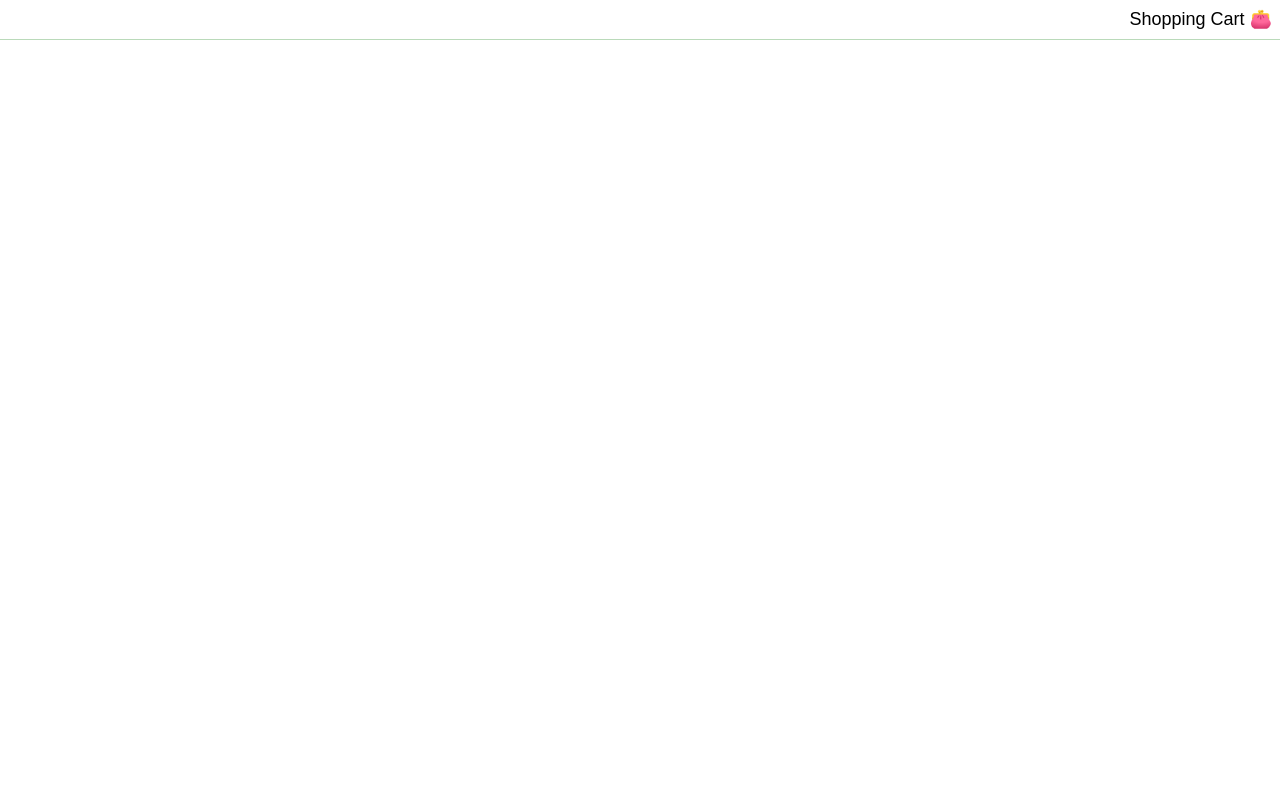
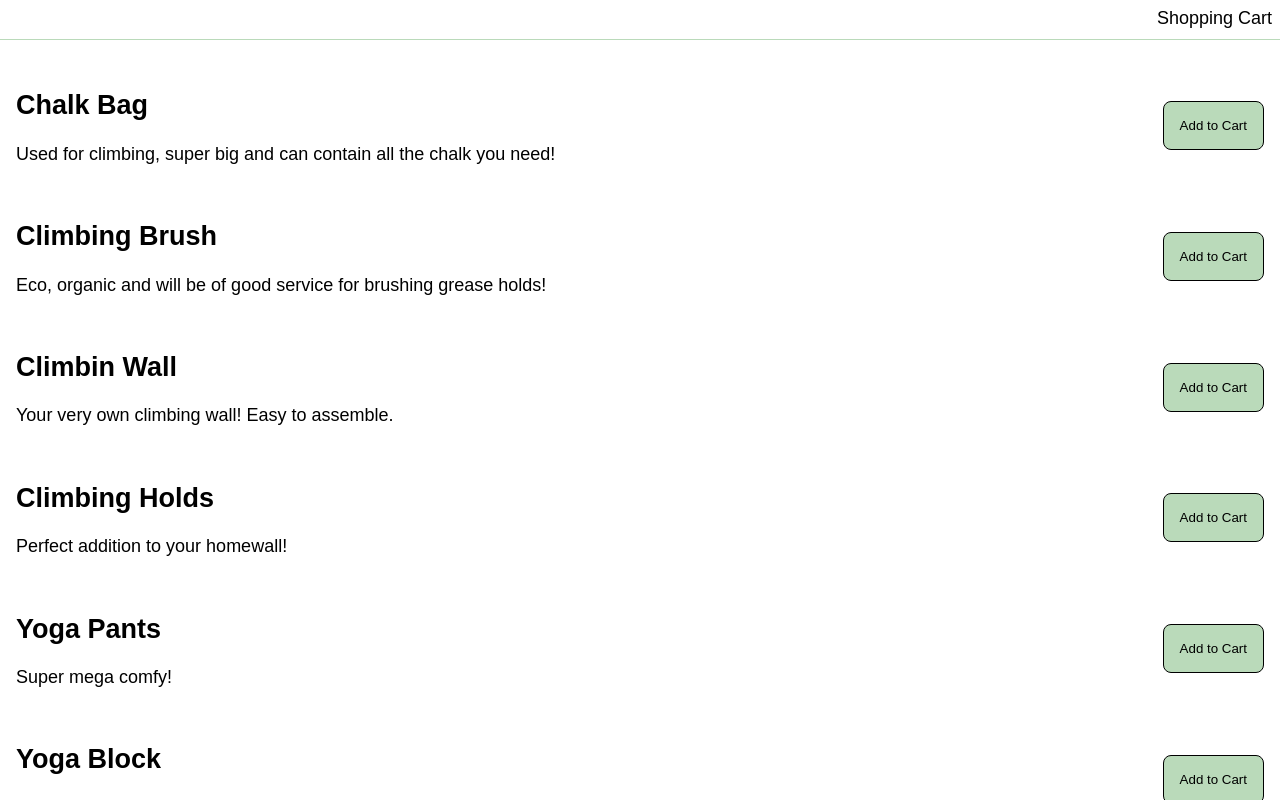
Before and after one commit to macfrei/shopping-cart-challange, a React (Create React App) app: page / in a window 1280 px wide. Built offline with nearby package versions, Linux system fonts and the light colour scheme.

Commit message:
Create products array

```diff
--- a/src/App.js
+++ b/src/App.js
@@ -1,10 +1,22 @@
-import styled from 'styled-components'
+import styled from 'styled-components/macro'
 import Header from './components/AppHeader'
+import Product from './components/Product'
+import productData from './assets/products.json'
 
 function App() {
   return (
     <AppGrid>
-      <Header>Shopping Cart 👛</Header>
+      <Header>Shopping Cart </Header>
+      <Main>
+        {productData.map(({ name, details }, index) => (
+          <Product
+            key={index}
+            name={name}
+            details={details}
+            handleClick={() => console.log(name)}
+          />
+        ))}
+      </Main>
     </AppGrid>
   )
 }
@@ -17,3 +29,7 @@ const AppGrid = styled.div`
   grid-gap: 20px;
   height: 100vh;
 `
+
+const Main = styled.main`
+  overflow: scroll;
+`
--- /dev/null
+++ b/src/assets/products.json
@@ -0,0 +1,34 @@
+[
+  {
+    "name": "Chalk Bag",
+    "details": "Used for climbing, super big and can contain all the chalk you need!"
+  },
+  {
+    "name": "Climbing Brush",
+    "details": "Eco, organic and will be of good service for brushing grease holds!"
+  },
+  {
+    "name": "Climbin Wall",
+    "details": "Your very own climbing wall! Easy to assemble."
+  },
+  {
+    "name": "Climbing Holds",
+    "details": "Perfect addition to your homewall!"
+  },
+  {
+    "name": "Yoga Pants",
+    "details": "Super mega comfy!"
+  },
+  {
+    "name": "Yoga Block",
+    "details": "Accessory for you yoga workout!"
+  },
+  {
+    "name": "Climbing Rope",
+    "details": "80 Meters long, made of the perfect nylon!"
+  },
+  {
+    "name": "Crashpad",
+    "details": "Bouldering outside? This pad will have your back!"
+  }
+]
--- /dev/null
+++ b/src/components/Product.js
@@ -0,0 +1,27 @@
+import styled from 'styled-components/macro'
+
+export default function Product({ name, details, handleClick }) {
+  return (
+    <ProductContainer>
+      <div>
+        <h2>{name}</h2>
+        <p>{details}</p>
+      </div>
+      <Button onClick={handleClick}>Add to Cart</Button>
+    </ProductContainer>
+  )
+}
+
+const ProductContainer = styled.section`
+  display: flex;
+  justify-content: space-between;
+  align-items: center;
+  padding: 8px 16px;
+`
+
+const Button = styled.button`
+  padding: 16px;
+  background-color: #badaba;
+  border-radius: 8px;
+  border: 1px solid black;
+`
```
